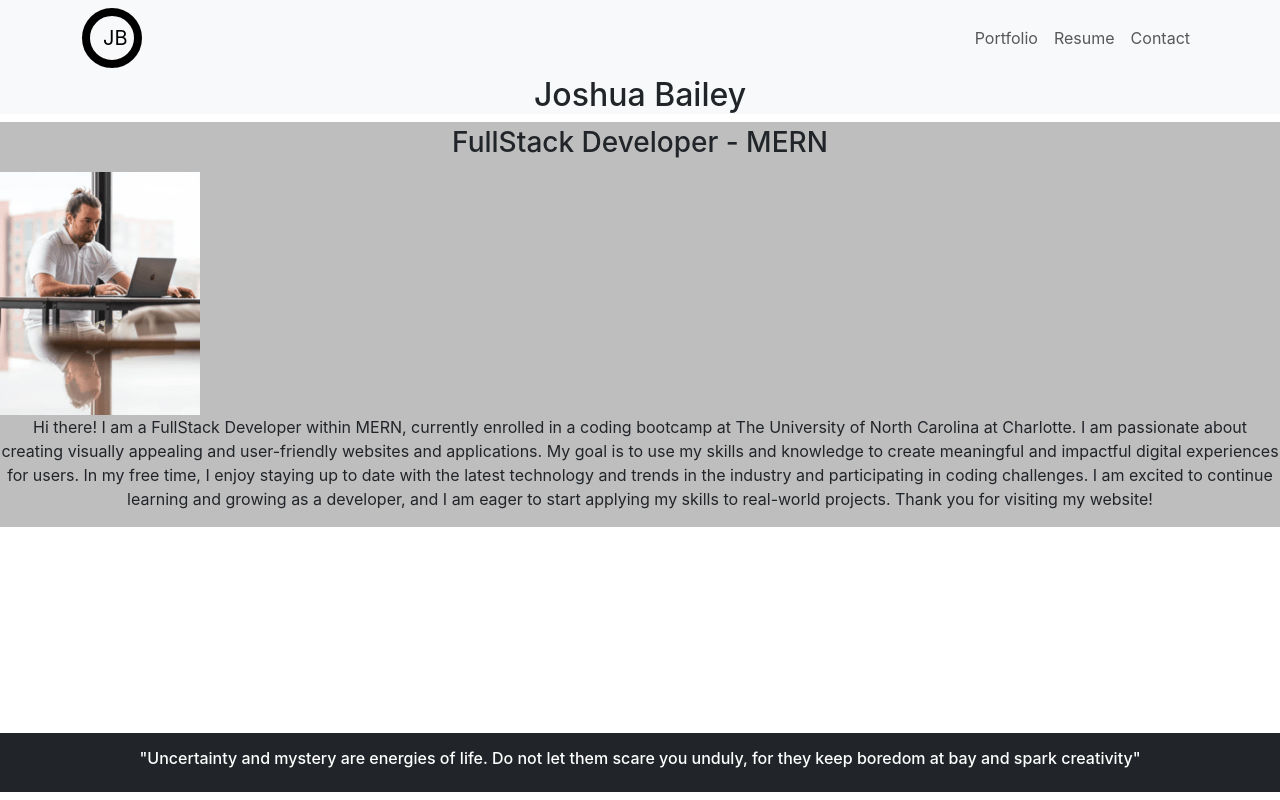
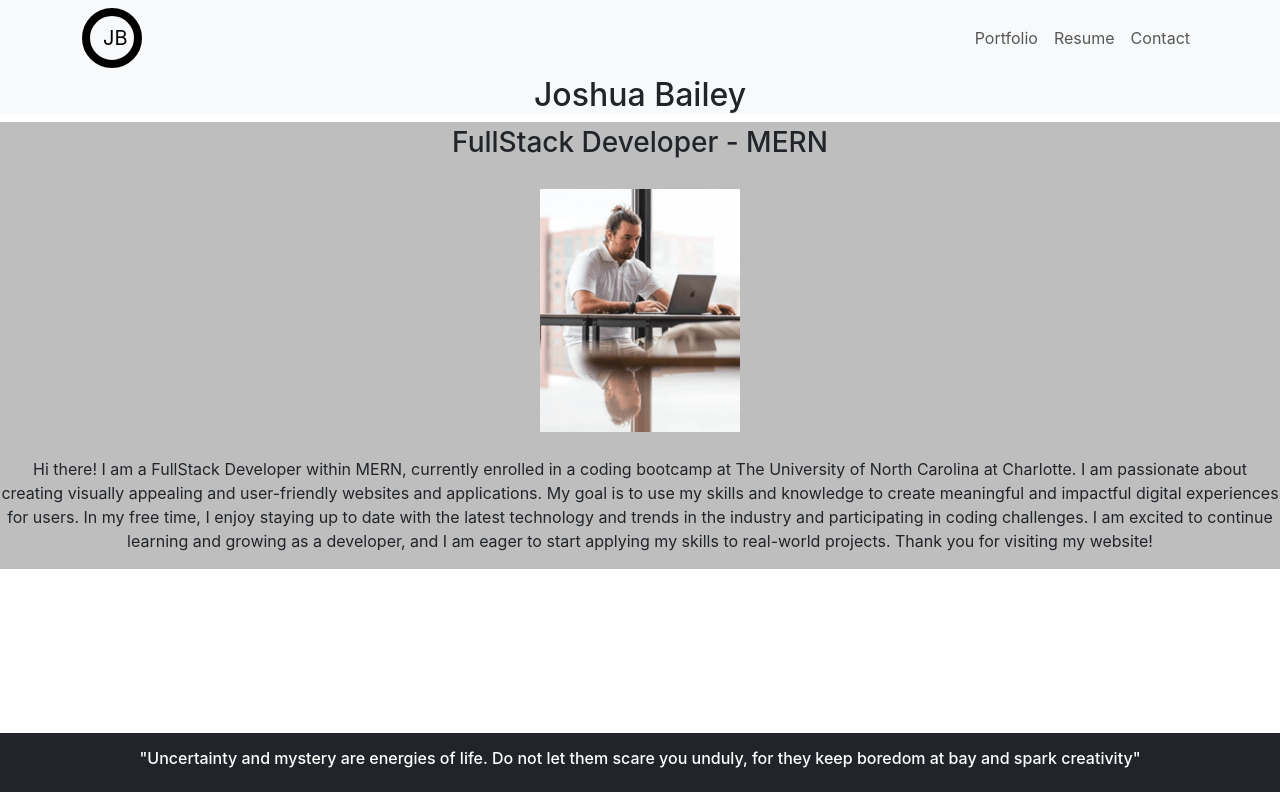
Before and after one commit to joshbaileydev513/joshuabailey.info, a React (Create React App) app: page / in a window 1280 px wide. Built offline with nearby package versions, Linux system fonts and the light colour scheme.

Commit message:
fixed styling with homepage pic and also some minor changes to the project component

```diff
--- a/src/components/project.js
+++ b/src/components/project.js
@@ -9,10 +9,10 @@ const styles = {
     picFormat: {
       display: 'flex',
       flexDirection: 'row',
+      flexWrap: 'wrap',
       borderRadius: '15px',
       padding: '15px',
       margin: '15px',
-      gap: '89px',
     },
     size: {
       height: 'auto',
--- a/src/pages/Home.js
+++ b/src/pages/Home.js
@@ -1,5 +1,5 @@
 import React from 'react';
-import HomePic from '../assets/home-page-pic.png'
+import HomePic from '../assets/home-page-pic.png';
 
 const styles = {
     background: {
@@ -7,9 +7,9 @@ const styles = {
     },
     pic: {
         display: 'flex',
+        justifyContent: 'center',
         alignItems: 'center',
-        justifyContent: 'center',
-        margin: 'auto',
+        margin: '25px',
     },
 };
 
@@ -18,8 +18,8 @@ const Home = () => {
         <div class="h-100 d-inline-block" style={styles.background}>
             {/* Inset Picture of Me here */}
             <h3 class="p-1 text-center">FullStack Developer - MERN </h3>
-            <div class="img-fluid" alt="Responsive image">
-            <img class={styles.pic} src={HomePic} alt="Josh Pic"/>
+            <div style={styles.pic} alt="Responsive image">
+                <img src={HomePic} alt="Josh Pic"/>
             </div>
              <p class="text-center font-weight-light">
                     Hi there! I am a FullStack Developer within MERN, currently enrolled in a coding bootcamp at The University
```
